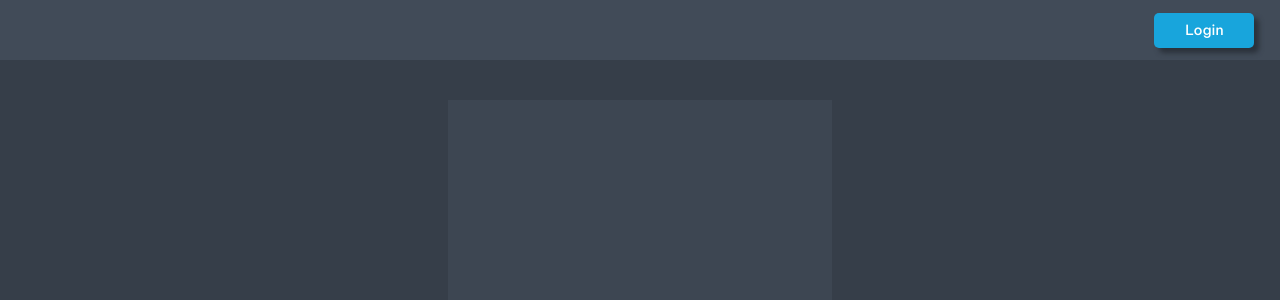
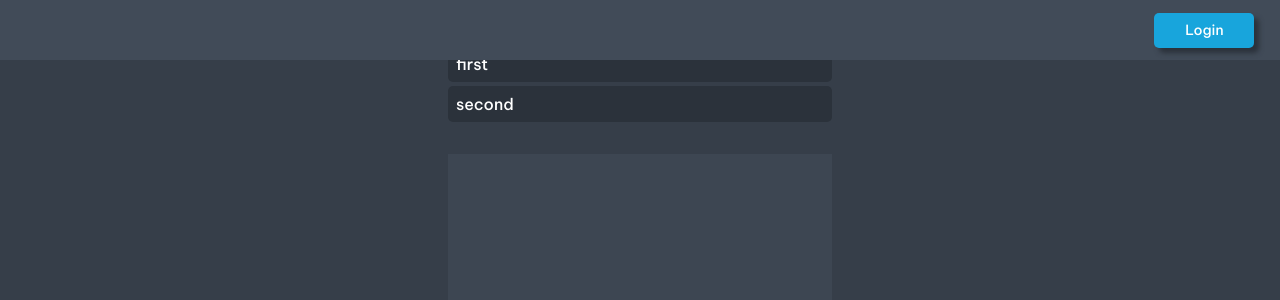
Before and after one commit to owenpete/streamvote, a Next.js app: page / in a window 1280 px wide. Shown: the top 300 px of the page. Built offline with nearby package versions, Linux system fonts and the light colour scheme; what tmi.js would draw is missing.

Commit message:
add basic leaderboard component

```diff
--- /dev/null
+++ b/components/Leaderboard.tsx
@@ -0,0 +1,23 @@
+import { useEffect, useState } from "react";
+
+interface Props{
+  leaderboard: any;
+}
+
+const Leaderboard = (props: Props) =>{
+  return (
+    <div className="leaderboard">
+      {
+        props.leaderboard.map((value: any)=>{
+          return (
+            <li className='leaderboard__item'>
+              {value}
+            </li>
+          )
+        })
+      }
+    </div>
+  );
+}
+
+export default Leaderboard;
--- a/pages/_app.tsx
+++ b/pages/_app.tsx
@@ -3,6 +3,7 @@ import '../styles/index.scss';
 import '../styles/chatbox.scss';
 import '../styles/navbar.scss';
 import '../styles/voteItem.scss';
+import '../styles/leaderboard.scss';
 import type { AppProps } from 'next/app'
 
 function MyApp({ Component, pageProps }: AppProps) {
--- a/pages/index.tsx
+++ b/pages/index.tsx
@@ -7,6 +7,7 @@ import ChatBox from '../components/ChatBox';
 
 import { useEffect, useState } from 'react';
 import { messages } from '../utils/tmi';
+import Leaderboard from '../components/Leaderboard';
 
 interface ChatData{
   messages: any[];
@@ -15,6 +16,7 @@ interface ChatData{
 const Home: NextPage = () => {
   const [chatData, setChatData] = useState<ChatData | undefined>(undefined);
   const [voteCategories, setVoteCategories] = useState<any>([]);
+  const [leaderboard, setLeaderboard] = useState<any>([]);
   useEffect(()=>{
     let timerFunc = setInterval(() => {
         setChatData({
@@ -38,9 +40,14 @@ const Home: NextPage = () => {
       <div className="main">
         <div className='main__left'>
         </div>
-        <ChatBox
-          chatData={chatData}
-        />
+        <div className="main__center">
+          <Leaderboard
+            leaderboard={['first', 'second']}
+          />
+          <ChatBox
+            chatData={chatData}
+          />
+        </div>
         <div className='main__right'>
 
         </div>
--- a/styles/index.scss
+++ b/styles/index.scss
@@ -15,8 +15,9 @@
   grid-area: vote-right;
 }
 
-.chat-box{
+.main__center{
   grid-area: chat;
+  width: 100%;
 }
 
 .main__left{
--- /dev/null
+++ b/styles/leaderboard.scss
@@ -0,0 +1,19 @@
+.leaderboard{
+  display: flex;
+  align-items: center;
+  flex-direction: column;
+  list-style: none;
+  margin-bottom: 2rem;
+  &__item{
+    color: white;
+    font-size: 16px;
+    width: 100%;
+    background-color: hsl(215, 15%, 20%);
+    border-radius: 5px;
+    padding: 0.5rem;
+    margin-bottom: 0.20rem;
+    &:last-child{
+      margin: 0;
+    }
+  }
+}
```
